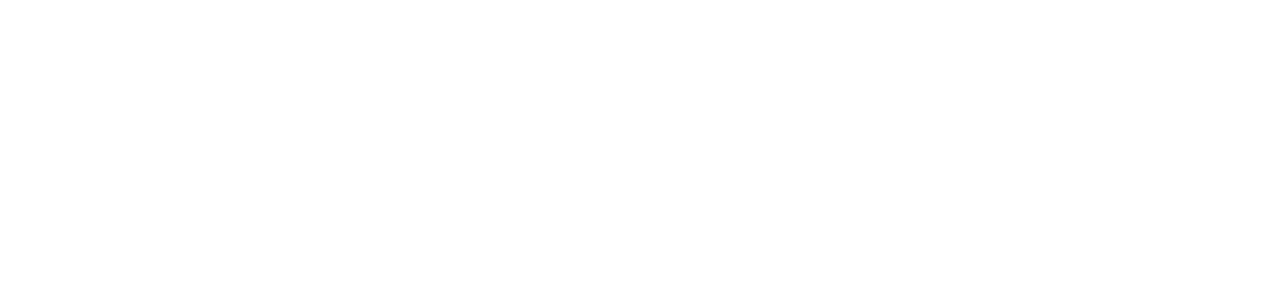
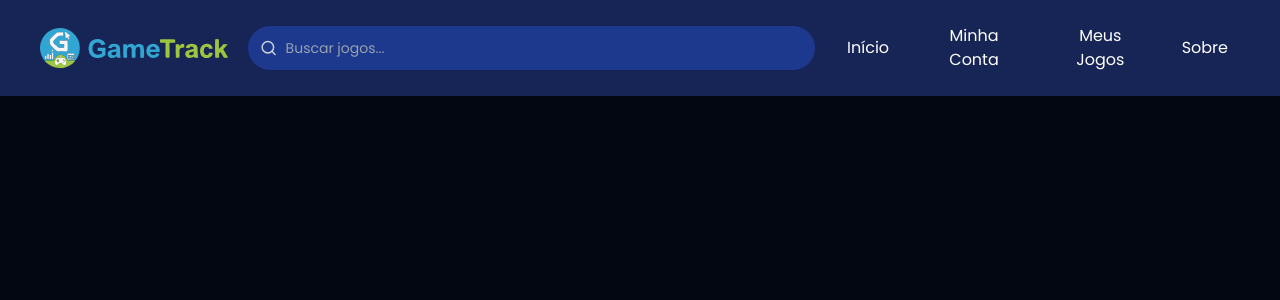
Before and after one commit to endriusssantos/gametrack, a React (Vite) app: page / in a window 1280 px wide. Shown: the top 300 px of the page. Built offline with nearby package versions, Linux system fonts and the light colour scheme.

Commit message:
criado container para layout principal e criado header do projeto

```diff
--- a/index.html
+++ b/index.html
@@ -3,6 +3,12 @@
   <head>
     <meta charset="UTF-8" />
     <link rel="icon" type="image/svg+xml" href="/src/assets/favicon.svg" />
+    <link rel="preconnect" href="https://fonts.googleapis.com" />
+    <link rel="preconnect" href="https://fonts.gstatic.com" crossorigin />
+    <link
+      href="https://fonts.googleapis.com/css2?family=Poppins:ital,wght@0,100;0,200;0,300;0,400;0,500;0,600;0,700;0,800;0,900;1,100;1,200;1,300;1,400;1,500;1,600;1,700;1,800;1,900&display=swap"
+      rel="stylesheet"
+    />
     <meta name="viewport" content="width=device-width, initial-scale=1.0" />
     <title>GameTrack</title>
   </head>
--- /dev/null
+++ b/src/components/AppContainer/AppContainer.jsx
@@ -0,0 +1,9 @@
+const AppContainer = ({ children }) => {
+  return (
+    <div className="flex min-h-screen flex-col bg-gray-950 font-[Poppins]">
+      {children}
+    </div>
+  );
+};
+
+export default AppContainer;
--- /dev/null
+++ b/src/components/Header/Header.jsx
@@ -0,0 +1,83 @@
+import { useState } from "react";
+import { Menu, X, Search } from "lucide-react";
+
+const Header = () => {
+  const [isOpen, setIsOpen] = useState(false);
+
+  return (
+    <nav className="relative flex items-center justify-between gap-5 bg-blue-950 px-6 py-4 text-white lg:px-10">
+      <a href="#home">
+        <img
+          src="../src/assets/logo.svg"
+          alt="logo"
+          className="w-40 cursor-pointer lg:w-50"
+        />
+      </a>
+
+      <div className="hidden w-1/2 items-center gap-2 rounded-full bg-blue-900 p-3 lg:flex">
+        <Search size={18} className="text-gray-300" />
+        <input
+          type="text"
+          placeholder="Buscar jogos..."
+          className="w-full bg-transparent text-sm text-white placeholder-gray-400 outline-none"
+        />
+      </div>
+
+      <button className="lg:hidden" onClick={() => setIsOpen(!isOpen)}>
+        {isOpen ? <X size={28} /> : <Menu size={28} />}
+      </button>
+
+      <ul
+        className={`absolute top-16 left-0 flex w-full flex-col items-center gap-4 bg-blue-950 py-6 text-center transition-all duration-300 lg:static lg:w-auto lg:flex-row lg:py-0 ${
+          isOpen
+            ? "visible opacity-100"
+            : "invisible opacity-0 lg:visible lg:opacity-100"
+        } `}
+      >
+        <div className="flex w-4/5 items-center gap-2 rounded-full bg-blue-900 px-3 py-2 lg:hidden">
+          <Search size={18} className="text-gray-300" />
+          <input
+            type="text"
+            placeholder="Buscar jogos..."
+            className="w-full bg-transparent text-white placeholder-gray-400 outline-none"
+          />
+        </div>
+
+        <li>
+          <a
+            href="#home"
+            className="rounded-xl px-3 py-2 transition-all duration-300 hover:bg-blue-900"
+          >
+            Início
+          </a>
+        </li>
+        <li className="lg:flex">
+          <a
+            href="#account"
+            className="rounded-xl px-3 py-2 transition-all duration-300 hover:bg-blue-900"
+          >
+            Minha Conta
+          </a>
+        </li>
+        <li className="lg:flex">
+          <a
+            href="#games"
+            className="rounded-xl px-3 py-2 transition-all duration-300 hover:bg-blue-900"
+          >
+            Meus Jogos
+          </a>
+        </li>
+        <li>
+          <a
+            href="#about"
+            className="rounded-xl px-3 py-2 transition-all duration-300 hover:bg-blue-900"
+          >
+            Sobre
+          </a>
+        </li>
+      </ul>
+    </nav>
+  );
+};
+
+export default Header;
--- a/src/main.jsx
+++ b/src/main.jsx
@@ -1,9 +1,13 @@
-import { StrictMode } from 'react'
-import { createRoot } from 'react-dom/client'
-import './index.css'
+import { StrictMode } from "react";
+import { createRoot } from "react-dom/client";
+import "./index.css";
+import Header from "./components/Header/Header";
+import AppContainer from "./components/AppContainer/AppContainer";
 
-createRoot(document.getElementById('root')).render(
+createRoot(document.getElementById("root")).render(
   <StrictMode>
-
+    <AppContainer>
+      <Header />
+    </AppContainer>
   </StrictMode>,
-)
+);
```
Also changed, not shown: package.json (+8 -0 lines), 1 other file (tests, documents, lock files or other folders).
